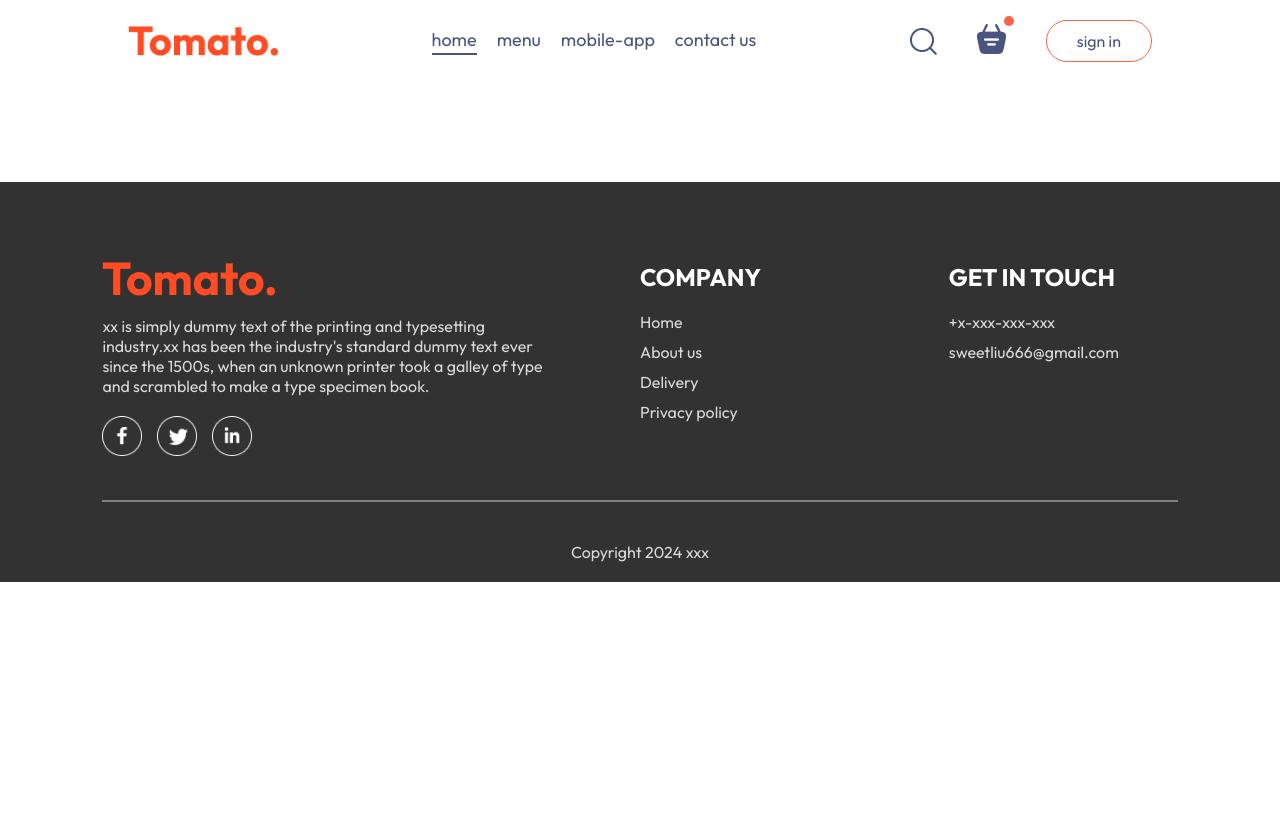
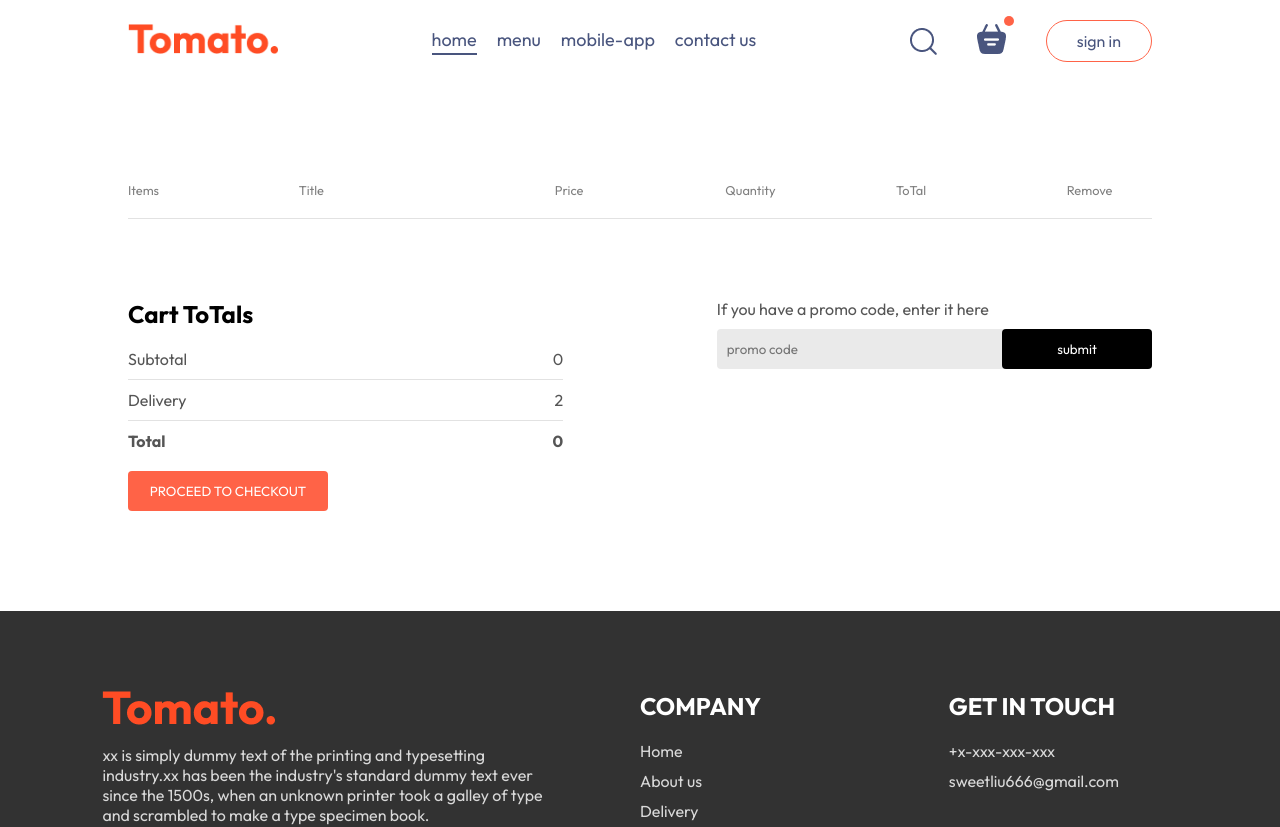
Before and after one commit to bigliuliu/food-delivery, a React app in the folder frontend/: page /cart in a window 1280 px wide. Shown: the top 827 px of the page. Before the commit the page ends 800 px from the top, so only its background shows below. Built offline with nearby package versions, Linux system fonts and the light colour scheme; the HTML template or start-up script is replaced by a standard one.

Commit message:
added cart component's layout and functions

```diff
--- a/frontend/src/components/Navbar/Navbar.jsx
+++ b/frontend/src/components/Navbar/Navbar.jsx
@@ -1,25 +1,53 @@
 import React, { useState } from "react";
 import "./Navbar.css";
 import { assets } from "../../assets/assets";
-import { Link } from 'react-router-dom';
-const Navbar = ({setShowLogin}) => {
+import { Link } from "react-router-dom";
+const Navbar = ({ setShowLogin }) => {
   const [menu, setMenu] = useState("home");
   return (
     <div className="navbar">
-      <img src={assets.logo} alt="" className="logo" />
+      <Link to="/">
+        <img src={assets.logo} alt="" className="logo" />
+      </Link>
       <ul className="navbar-menu">
-        <Link to="/" onClick={()=>setMenu("home")} className={menu === "home"?"active":""}>home</Link>
-        <a href="#explore-menu" onClick={()=>setMenu("menu")} className={menu === "menu"?"active":""}>menu</a>
-        <a href="#app-download" onClick={()=>setMenu("mobile-app")} className={menu === "mobile-app"?"active":""}>mobile-app</a>
-        <a href="#footer" onClick={()=>setMenu("contact-us")} className={menu === "contact-us"?"active":""}>contact us</a>
+        <Link
+          to="/"
+          onClick={() => setMenu("home")}
+          className={menu === "home" ? "active" : ""}
+        >
+          home
+        </Link>
+        <a
+          href="#explore-menu"
+          onClick={() => setMenu("menu")}
+          className={menu === "menu" ? "active" : ""}
+        >
+          menu
+        </a>
+        <a
+          href="#app-download"
+          onClick={() => setMenu("mobile-app")}
+          className={menu === "mobile-app" ? "active" : ""}
+        >
+          mobile-app
+        </a>
+        <a
+          href="#footer"
+          onClick={() => setMenu("contact-us")}
+          className={menu === "contact-us" ? "active" : ""}
+        >
+          contact us
+        </a>
       </ul>
       <div className="navbar-right">
         <img src={assets.search_icon} alt="" />
         <div className="navbar-search-icon">
-          <img src={assets.basket_icon} alt="" />
+          <Link to="/cart">
+            <img src={assets.basket_icon} alt="" />
+          </Link>
           <div className="dot"></div>
         </div>
-        <button onClick={()=>setShowLogin(true)}>sign in</button>
+        <button onClick={() => setShowLogin(true)}>sign in</button>
       </div>
     </div>
   );
--- a/frontend/src/pages/Cart/Cart.css
+++ b/frontend/src/pages/Cart/Cart.css
@@ -0,0 +1,82 @@
+.cart {
+  margin-top: 100px;
+}
+.cart-items-title {
+  display: grid;
+  grid-template-columns: 1fr 1.5fr 1fr 1fr 1fr 0.5fr;
+  align-items: center;
+  color: grey;
+  font-size: max(1vw, 12px);
+}
+.cart-items-item {
+  margin: 10px 0px;
+  color: black;
+}
+.cart-items-item img {
+  width: 50px;
+}
+.cart hr {
+  height: 1px;
+  background-color: #e2e2e2;
+  border: none;
+}
+.cart-items-item .cross {
+  cursor: pointer;
+}
+.cart-bottom {
+  margin-top: 80px;
+  display: flex;
+  justify-content: space-between;
+  gap: max(12vw, 20px);
+}
+.cart-total {
+  flex: 1;
+  display: flex;
+  flex-direction: column;
+  gap: 20px;
+}
+.cart-total-detail {
+  display: flex;
+  justify-content: space-between;
+  color: #555;
+}
+.cart-total hr {
+  margin: 10px 0px;
+}
+.cart-total button {
+  border: none;
+  color: white;
+  background-color: tomato;
+  width: max(15vw, 200px);
+  padding: 12px 0px;
+  border-radius: 4px;
+  cursor: pointer;
+}
+.cart-promocode{
+    flex: 1;
+}
+.cart-promocode p{
+    color: #555;
+}
+.cart-promocode-input{
+    margin-top: 10px;
+    display: flex;
+    justify-content: space-between;
+    align-items: center;
+    background-color: #eaeaea;
+    border-radius: 4px;
+}
+.cart-promocode-input input{
+    background: transparent;
+    border: none;
+    outline: none;
+    padding-left: 10px;
+}
+.cart-promocode-input button{
+    width: max(10vw,150px);
+    padding: 12px 5px;
+    background-color: black;
+    border: none;
+    color: white;
+    border-radius: 4px;
+}
--- a/frontend/src/pages/Cart/Cart.jsx
+++ b/frontend/src/pages/Cart/Cart.jsx
@@ -1,11 +1,74 @@
-import React from 'react'
-import './Cart.css'
+import React, { useContext } from "react";
+import "./Cart.css";
+import { StoreContext } from "../../context/StoreContext";
 const Cart = () => {
+  const { cartItems, food_list, removeFromCart } = useContext(StoreContext);
   return (
-    <div>
+    <div className="cart">
+      <div className="cart-items">
+        <div className="cart-items-title">
+          <p>Items</p>
+          <p>Title</p>
+          <p>Price</p>
+          <p>Quantity</p>
+          <p>ToTal</p>
+          <p>Remove</p>
+        </div>
+        <br />
+        <hr />
+        {food_list.map((item, index) => {
+          if (cartItems[item._id] > 0) {
+            return (
+              <div key={index}>
+                <div className="cart-items-title cart-items-item">
+                  <img src={item.image} alt="" />
+                  <p>{item.name}</p>
+                  <p>${item.price}</p>
+                  <p>{cartItems[item._id]}</p>
+                  <p>{item.price * cartItems[item._id]}</p>
+                  <p className="cross" onClick={() => removeFromCart(item._id)}>
+                    x
+                  </p>
+                </div>
+                <hr />
+              </div>
+            );
+          }
+        })}
+      </div>
+      <div className="cart-bottom">
+        <div className="cart-total">
+          <h2>Cart ToTals</h2>
+          <div>
+            <div className="cart-total-detail">
+              <p>Subtotal</p>
+              <p>{0}</p>
+            </div>
+            <hr />
+            <div className="cart-total-detail">
+              <p>Delivery</p>
+              <p>{2}</p>
+            </div>
+            <hr />
+            <div className="cart-total-detail">
+              <b>Total</b>
+              <b>{0}</b>
+            </div>
+          </div>
+          <button>PROCEED TO CHECKOUT</button>
+        </div>
+        <div className="cart-promocode">
+          <div>
+            <p>If you have a promo code, enter it here</p>
+            <div className="cart-promocode-input">
+              <input type="text" placeholder="promo code"/>
+              <button>submit</button>
+            </div>
+          </div>
+        </div>
+      </div>
+    </div>
+  );
+};
 
-    </div>
-  )
-}
-
-export default Cart
+export default Cart;
```
Also changed, not shown: 1 other file (tests, documents, lock files or other folders).
